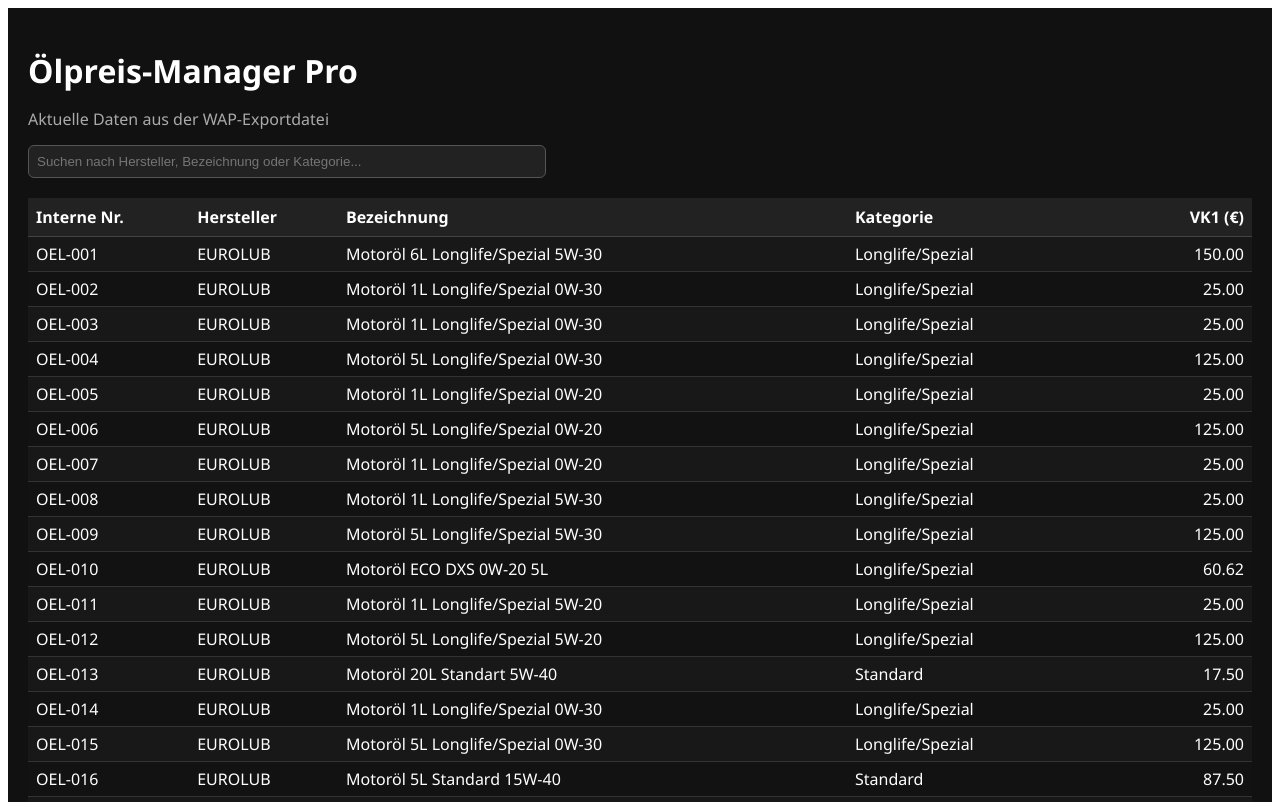
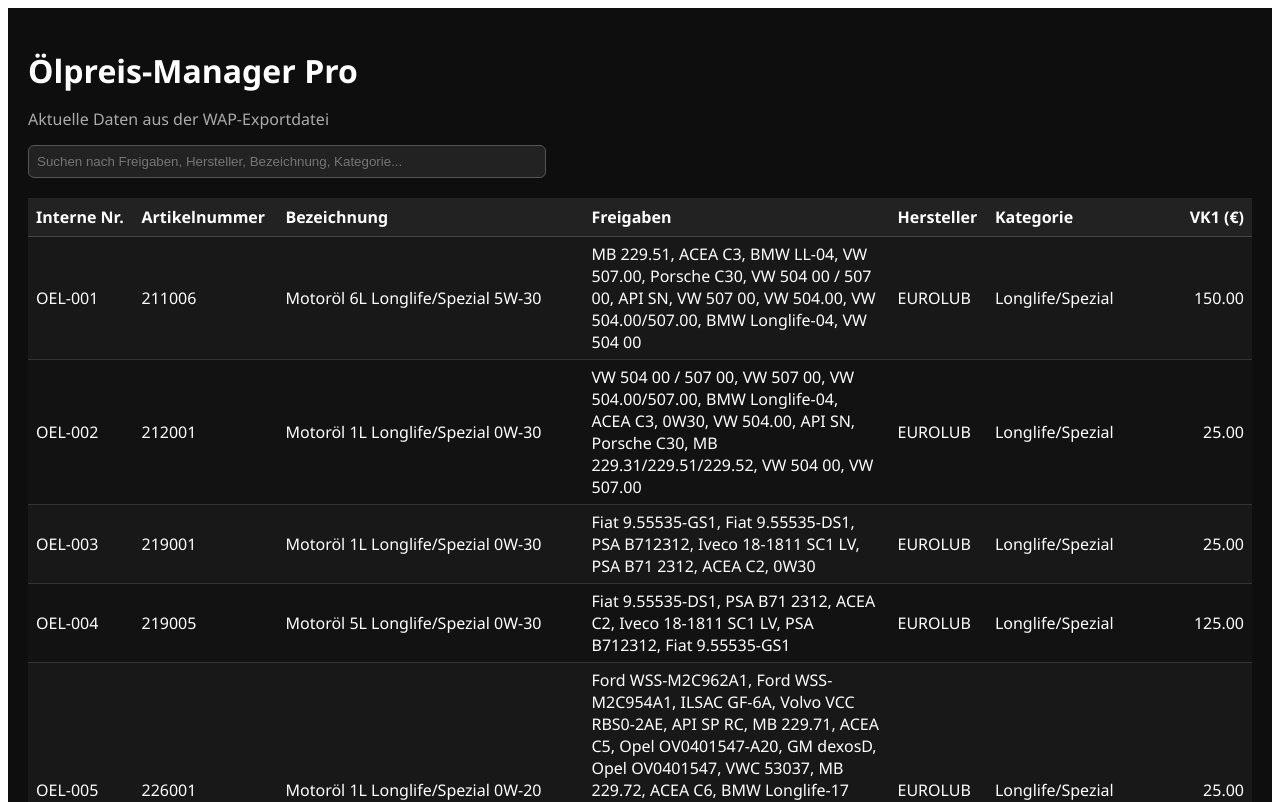
Before and after one commit to McLovin84de/Oelpreis-Manager-Pro, a React (Vite) app: page / in a window 1280 px wide. Shown: the top 802 px of the page. Built offline with nearby package versions, Linux system fonts and the light colour scheme.

Commit message:
Update App.jsx: Artikelnummer & Freigaben hinzugefügt, Bezeichnung verschmälert, Fuzzy-Suche aktiviert

```diff
--- a/src/App.jsx
+++ b/src/App.jsx
@@ -1,4 +1,18 @@
 import React, { useEffect, useState } from "react";
+
+// einfache Fuzzy-Suche (unscharf, toleriert Tippfehler und Teilbegriffe)
+const fuzzyMatch = (text, query) => {
+  if (!text) return false;
+  text = text.toLowerCase();
+  query = query.toLowerCase();
+  let ti = 0;
+  for (let qi = 0; qi < query.length; qi++) {
+    ti = text.indexOf(query[qi], ti);
+    if (ti === -1) return false;
+    ti++;
+  }
+  return true;
+};
 
 function App() {
   const [data, setData] = useState([]);
@@ -27,14 +41,25 @@
 
   const handleSearch = (value) => {
     setSearch(value);
+    if (!value.trim()) {
+      setFiltered(data);
+      return;
+    }
+
     const lower = value.toLowerCase();
-    const result = data.filter(
-      (öl) =>
-        (öl.hersteller && öl.hersteller.toLowerCase().includes(lower)) ||
-        (öl.bezeichnung && öl.bezeichnung.toLowerCase().includes(lower)) ||
-        (öl.kategorie && öl.kategorie.toLowerCase().includes(lower)) ||
-        (öl.interne_nummer && öl.interne_nummer.toLowerCase().includes(lower))
-    );
+
+    const result = data.filter((öl) => {
+      const fields = [
+        öl.freigaben || "",
+        öl.hersteller || "",
+        öl.bezeichnung || "",
+        öl.kategorie || "",
+        öl.artikelnummer || "",
+        öl.interne_nummer || "",
+      ];
+      return fields.some((field) => fuzzyMatch(field, lower));
+    });
+
     setFiltered(result);
   };
 
@@ -42,15 +67,25 @@
   if (error) return <div style={{ color: "red", padding: 20 }}>Fehler: {error}</div>;
 
   return (
-    <div style={{ fontFamily: "Segoe UI, sans-serif", backgroundColor: "#111", color: "#fff", minHeight: "100vh", padding: "20px" }}>
+    <div
+      style={{
+        fontFamily: "Segoe UI, sans-serif",
+        backgroundColor: "#0e0e0e",
+        color: "#fff",
+        minHeight: "100vh",
+        padding: "20px",
+      }}
+    >
       <h1 style={{ marginBottom: "5px" }}>Ölpreis-Manager Pro</h1>
-      <p style={{ color: "#aaa", marginBottom: "15px" }}>Aktuelle Daten aus der WAP-Exportdatei</p>
+      <p style={{ color: "#aaa", marginBottom: "15px" }}>
+        Aktuelle Daten aus der WAP-Exportdatei
+      </p>
 
       <input
         type="text"
         value={search}
         onChange={(e) => handleSearch(e.target.value)}
-        placeholder="Suchen nach Hersteller, Bezeichnung oder Kategorie..."
+        placeholder="Suchen nach Freigaben, Hersteller, Bezeichnung, Kategorie..."
         style={{
           width: "100%",
           maxWidth: "500px",
@@ -63,14 +98,45 @@
         }}
       />
 
+      <div style={{ overflowX: "auto" }}>
         <table style={{ width: "100%", borderCollapse: "collapse" }}>
           <thead>
             <tr style={{ backgroundColor: "#222" }}>
-            <th style={{ borderBottom: "1px solid #444", padding: "8px", textAlign: "left" }}>Interne Nr.</th>
-            <th style={{ borderBottom: "1px solid #444", padding: "8px", textAlign: "left" }}>Hersteller</th>
-            <th style={{ borderBottom: "1px solid #444", padding: "8px", textAlign: "left" }}>Bezeichnung</th>
-            <th style={{ borderBottom: "1px solid #444", padding: "8px", textAlign: "left" }}>Kategorie</th>
-            <th style={{ borderBottom: "1px solid #444", padding: "8px", textAlign: "right" }}>VK1 (€)</th>
+              <th style={{ borderBottom: "1px solid #444", padding: "8px", textAlign: "left" }}>
+                Interne Nr.
+              </th>
+              <th style={{ borderBottom: "1px solid #444", padding: "8px", textAlign: "left" }}>
+                Artikelnummer
+              </th>
+              <th
+                style={{
+                  borderBottom: "1px solid #444",
+                  padding: "8px",
+                  textAlign: "left",
+                  width: "25%",
+                }}
+              >
+                Bezeichnung
+              </th>
+              <th
+                style={{
+                  borderBottom: "1px solid #444",
+                  padding: "8px",
+                  textAlign: "left",
+                  width: "25%",
+                }}
+              >
+                Freigaben
+              </th>
+              <th style={{ borderBottom: "1px solid #444", padding: "8px", textAlign: "left" }}>
+                Hersteller
+              </th>
+              <th style={{ borderBottom: "1px solid #444", padding: "8px", textAlign: "left" }}>
+                Kategorie
+              </th>
+              <th style={{ borderBottom: "1px solid #444", padding: "8px", textAlign: "right" }}>
+                VK1 (€)
+              </th>
             </tr>
           </thead>
           <tbody>
@@ -80,10 +146,20 @@
                 const vkDisplay = isNaN(vk1) ? "–" : vk1.toFixed(2);
 
                 return (
-                <tr key={i} style={{ borderBottom: "1px solid #333", backgroundColor: i % 2 === 0 ? "#181818" : "#121212" }}>
+                  <tr
+                    key={i}
+                    style={{
+                      borderBottom: "1px solid #333",
+                      backgroundColor: i % 2 === 0 ? "#181818" : "#121212",
+                    }}
+                  >
                     <td style={{ padding: "6px 8px" }}>{öl.interne_nummer || "–"}</td>
+                    <td style={{ padding: "6px 8px" }}>{öl.artikelnummer || "–"}</td>
+                    <td style={{ padding: "6px 8px" }}>{öl.bezeichnung || "–"}</td>
+                    <td style={{ padding: "6px 8px", whiteSpace: "pre-wrap" }}>
+                      {öl.freigaben || "–"}
+                    </td>
                     <td style={{ padding: "6px 8px" }}>{öl.hersteller || "–"}</td>
-                  <td style={{ padding: "6px 8px" }}>{öl.bezeichnung || "–"}</td>
                     <td style={{ padding: "6px 8px" }}>{öl.kategorie || "–"}</td>
                     <td style={{ padding: "6px 8px", textAlign: "right" }}>{vkDisplay}</td>
                   </tr>
@@ -91,7 +167,7 @@
               })
             ) : (
               <tr>
-              <td colSpan="5" style={{ textAlign: "center", padding: "15px", color: "#888" }}>
+                <td colSpan="7" style={{ textAlign: "center", padding: "15px", color: "#888" }}>
                   Keine passenden Ergebnisse gefunden.
                 </td>
               </tr>
@@ -99,6 +175,7 @@
           </tbody>
         </table>
       </div>
+    </div>
   );
 }
 
```
Lines whose indentation alone changed are shown as unchanged.
